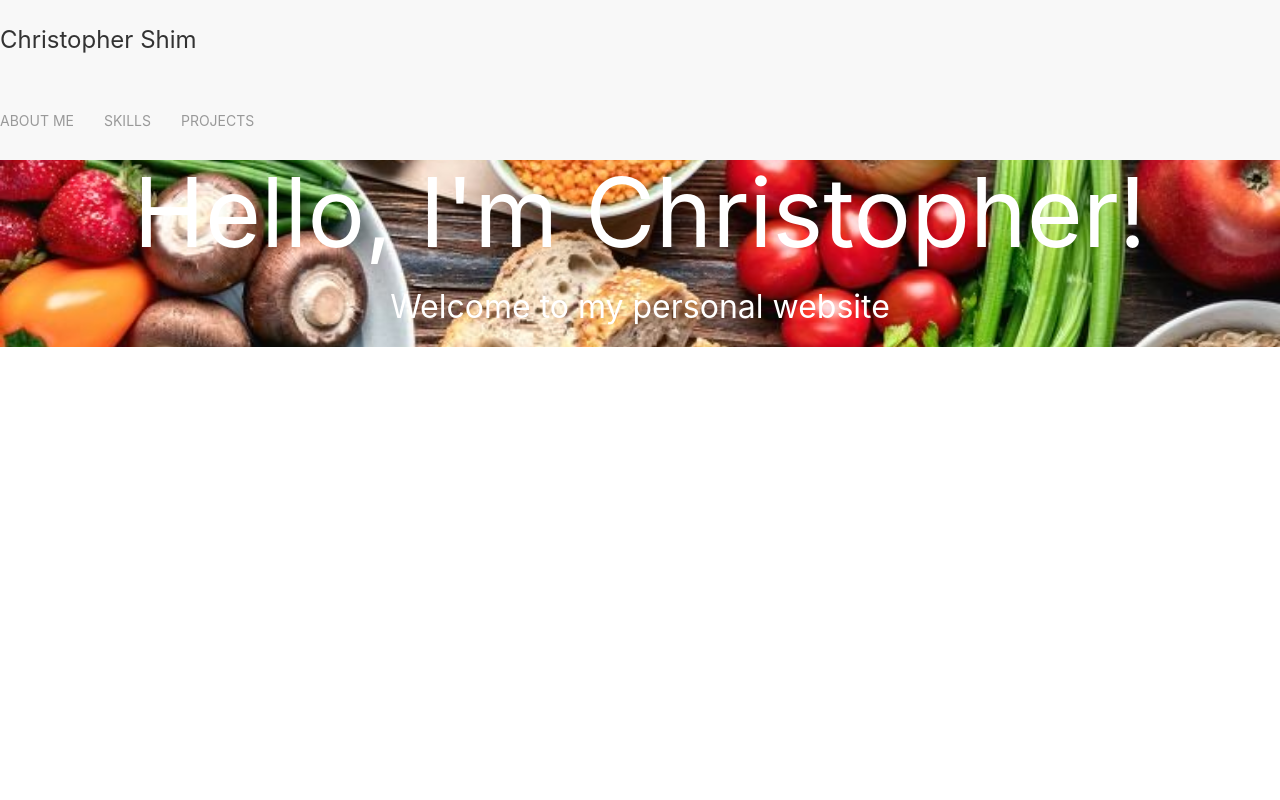
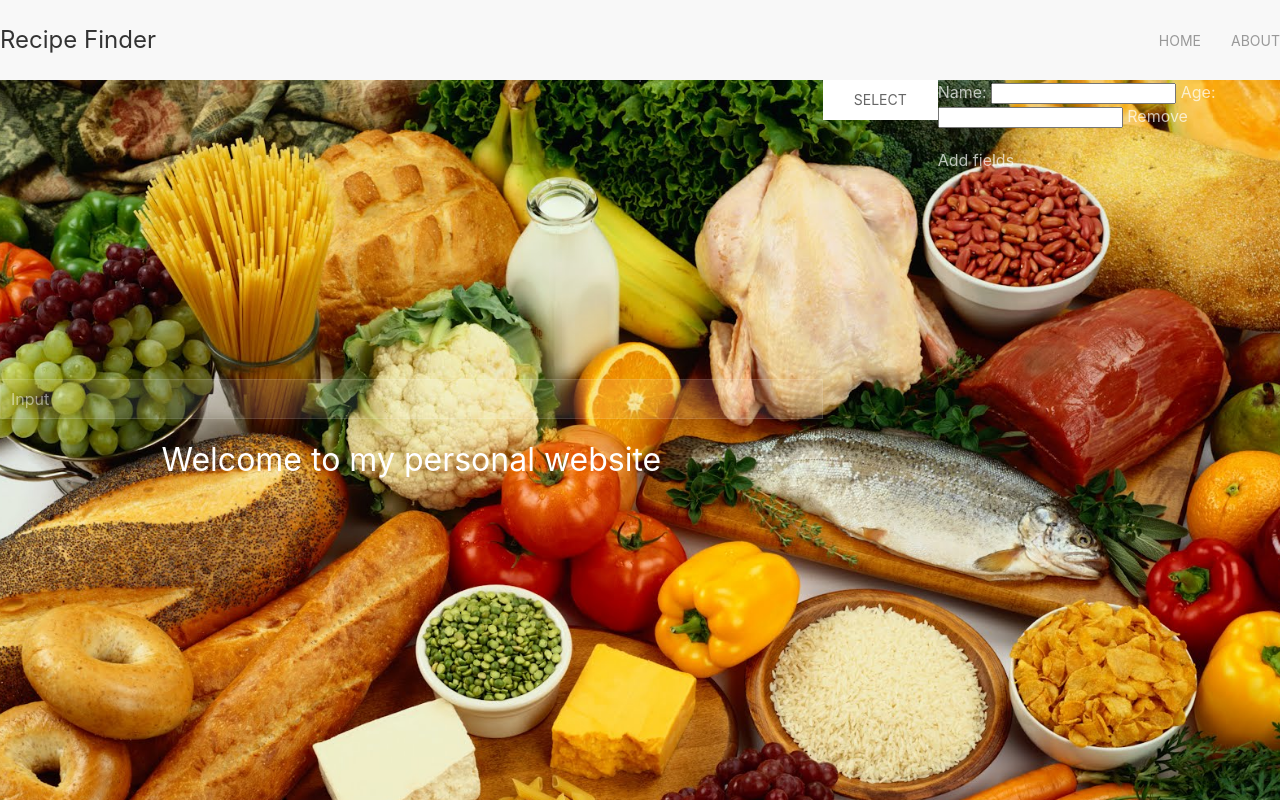
Before and after one commit to sjdemon/ruhack2020, a Flask app: page / in a window 1280 px wide. Run offline with Flask 2, Linux system fonts and the light colour scheme; some libraries are stand-ins or nearby versions.

Commit message:
Second home page + about

```diff
--- a/hotboi5/templates/home.html
+++ b/hotboi5/templates/home.html
@@ -1,36 +1,33 @@
 <!DOCTYPE html>
 <html>
     <head>
-        <title>Title</title>
+        <title>Recipe Finder</title>
         <meta charset="utf-8">
     	<meta name="viewport" content="width=device-width, initial-scale=1">
     	<!-- UIkit CSS -->
     	<link rel="stylesheet" href="https://cdn.jsdelivr.net/npm/uikit@3.3.6/dist/css/uikit.min.css" />
 
     	<!-- UIkit JS -->
-    	<script src="https://cdn.jsdelivr.net/npm/uikit@3.3.6/dist/js/uikit.min.js></script>
-    	<script src="https://cdn.jsdelivr.net/npm/uikit@3.3.6/dist/js/uikit-icons.min.js></script>
+    	<script src="https://cdn.jsdelivr.net/npm/uikit@3.3.6/dist/js/uikit.min.js"></script>
+    	<script src="https://cdn.jsdelivr.net/npm/uikit@3.3.6/dist/js/uikit-icons.min.js"></script>
+        <script src="https://code.jquery.com/jquery-3.5.1.js" integrity="sha256-QWo7LDvxbWT2tbbQ97B53yJnYU3WhH/C8ycbRAkjPDc=" crossorigin="anonymous"></script>
     </head>
     <body>
     	<nav class="uk-navbar-container uk-margin-auto" uk-navbar>
             <div class="uk-navbar-left">
 
                 <ul class="uk-navbar-nav">
-                <a class="uk-navbar-item uk-logo">Christopher Shim</a>
+                    <a class="uk-navbar-item uk-logo">Recipe Finder</a>
             </div>
             <div class="uk-navbar-right">
                 <ul class="uk-navbar-nav">
                     <li>
-                    <a href="#aboutme" uk-scroll>About Me</a>
+                        <a href="home.html">HOME</a>
                     </li>
                     <li>
-                    <a href="#skills" uk-scroll>Skills</a>
-                </li>
-                <li>
-                    <a href="#projects" uk-scroll>Projects</a>
+                        <a href="about.html">ABOUT</a>
                     </li>
                 </ul>
-
             </div>
         </nav>
 
@@ -38,13 +35,41 @@
         <div class="uk-background-cover uk-light uk-flex" uk-height-viewport="offset-top: true" uk-parallax="bgy: -300"
             style="background-image: url('table.jpg');">
             <div class="uk-width-1-1@m uk-text-center uk-margin-auto uk-margin-auto-vertical">
-            <div uk-scrollspy="cls: uk-animation-slide-left; repeat: true">
-                <h1 class="uk-heading-large">Hello, I'm Christopher!</h1>
+                <div class="uk-margin">
+                    <input class="uk-input" type="text" placeholder="Input">
                 </div>
-            <div uk-scrollspy="cls: uk-animation-slide-right; repeat: true">
+                <div uk-scrollspy="cls: uk-animation-fade; repeat: true">
                     <h2>Welcome to my personal website</h2>
                 </div>
             </div>
+
+            <div class="js-upload" uk-form-custom>
+                <input type="file" multiple>
+                <button class="uk-button uk-button-primary" type="button" tabindex="-1">Select</button>
             </div>
+
+            <form>
+                <p>
+                    <label>Name:</label> <input type="text">
+                    <label>Age:</label> <input type="text">
+                    <span class="remove">Remove</span>
+                </p>
+                <p>
+                    <span class="add">Add fields</span>
+                </p>
+            </form>
+
+            <script>
+                $(".add").click(function() {
+                $("form > p:first-child").clone(true).insertBefore("form > p:last-child");
+                return false;
+            });
+
+            $(".remove").click(function() {
+                $(this).parent().remove();
+            });
+            </script>
+        </div>
+
     </body>
 </html>
```
Also changed, not shown: hotboi5/templates/about.html (+59 -6 lines), hotboi5/table.jpg (deleted), hotboi5/templates/table.jpg (added). Lines whose indentation alone changed are shown as unchanged.
